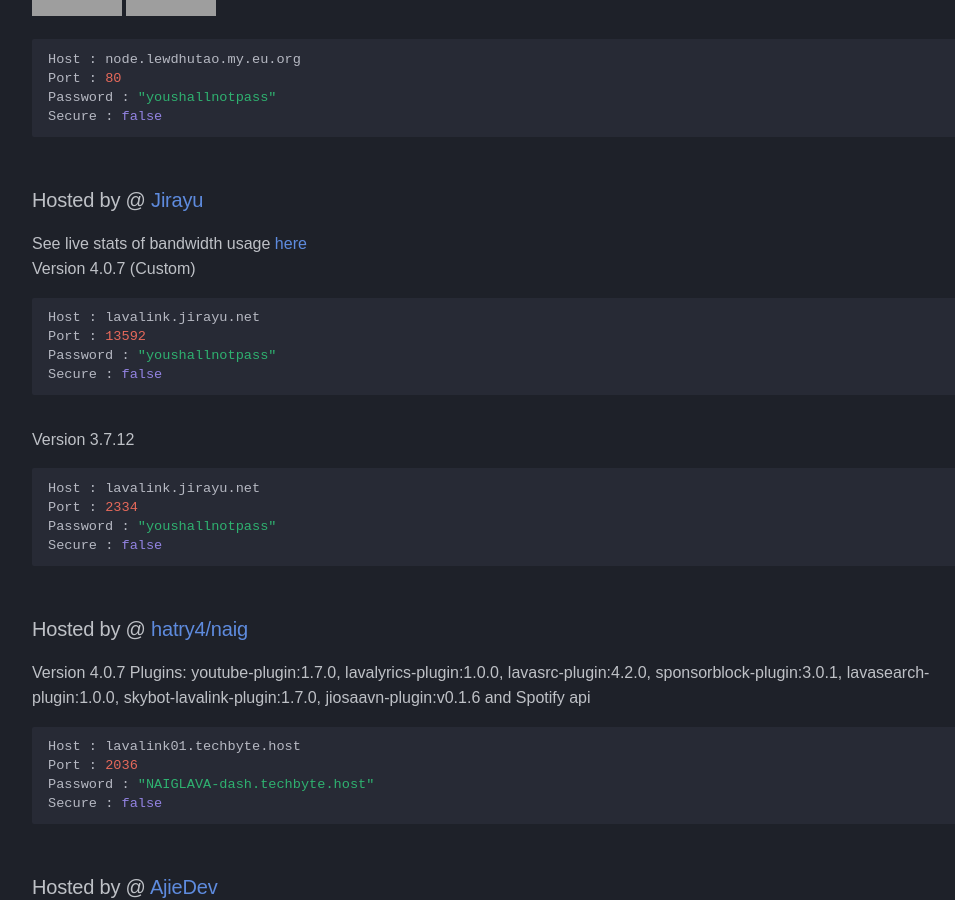
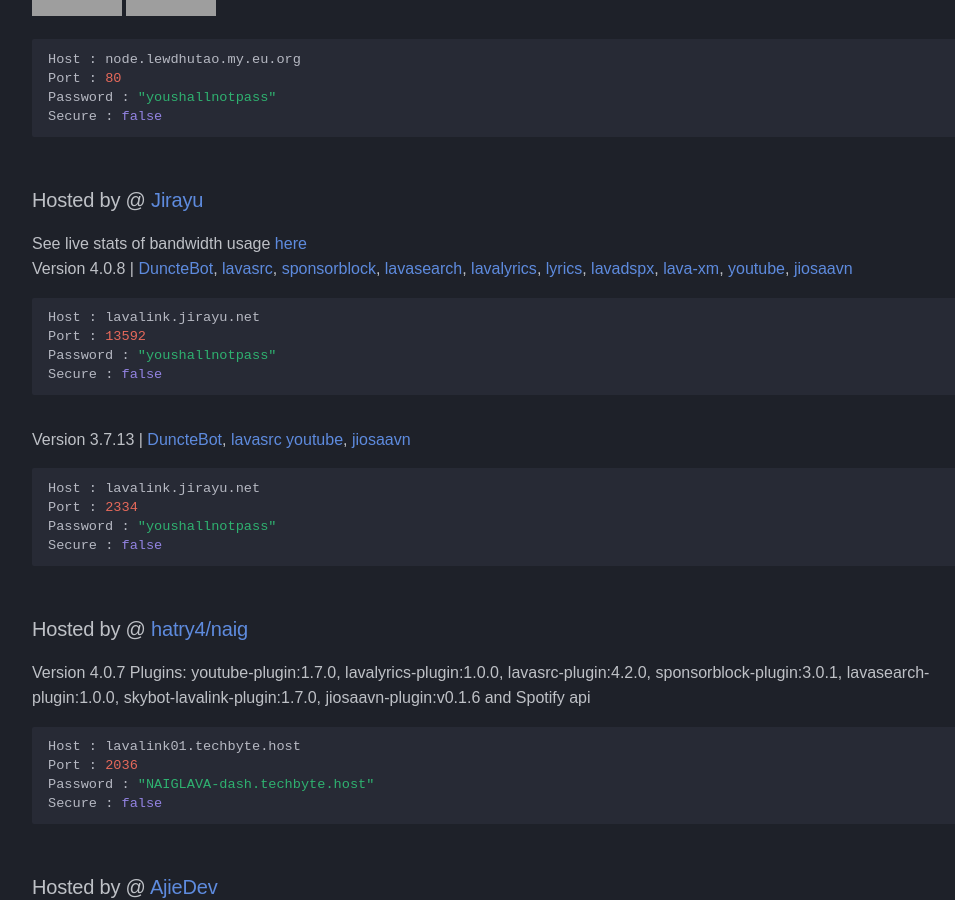
Before and after one commit to DarrenOfficial/lavalink-list, an MkDocs documentation site: the page built from docs/NoSSL/lavalink-without-ssl.md, in a window 1280 px wide and 900 px high, scrolled down 1172 px. Shown: the whole window, without its empty margins (14-969 px from the left). Built offline with MkDocs 1.6.1 and Material for MkDocs 9.7.7, drawn with Linux system fonts in a browser that asks for light colours; some web fonts are replaced; comment, search, counter and statistics services are not loaded; a style sheet for code colours, icons or effects is not loaded; grey boxes are pictures that could not be loaded.

Commit message:
Update lavalink-without-ssl.md

````diff
--- a/docs/NoSSL/lavalink-without-ssl.md
+++ b/docs/NoSSL/lavalink-without-ssl.md
@@ -69,7 +69,7 @@ Secure : false
 
 ### Hosted by @ [Jirayu](https://jirayu.net)
 See live stats of bandwidth usage [here](https://status.jirayu.net/report/uptime/a5b140d89f605d476a19732f80a70ff6/) <br />
-Version 4.0.7 (Custom)
+Version 4.0.8 | [DuncteBot](https://github.com/DuncteBot/skybot-lavalink-plugin), [lavasrc](https://github.com/topi314/LavaSrc), [sponsorblock](https://github.com/topi314/SponsorBlock-Plugin), [lavasearch](https://github.com/topi314/LavaSearch), [lavalyrics](https://github.com/topi314/LavaLyrics), [lyrics](https://github.com/DRSchlaubi/lyrics.kt), [lavadspx](https://github.com/esmBot/lava-xm-plugin), [lava-xm](https://github.com/esmBot/lava-xm-plugin), [youtube](https://github.com/lavalink-devs/youtube-source#plugin), [jiosaavn](https://github.com/appujet/jiosaavn-plugin)
 ```bash
 Host : lavalink.jirayu.net
 Port : 13592
@@ -77,7 +77,7 @@ Password : "youshallnotpass"
 Secure : false
 ```
 
-Version 3.7.12
+Version 3.7.13 | [DuncteBot](https://github.com/DuncteBot/skybot-lavalink-plugin), [lavasrc](https://github.com/topi314/LavaSrc) [youtube](https://github.com/lavalink-devs/youtube-source#plugin), [jiosaavn](https://github.com/appujet/jiosaavn-plugin)
 ```bash
 Host : lavalink.jirayu.net
 Port : 2334
````
